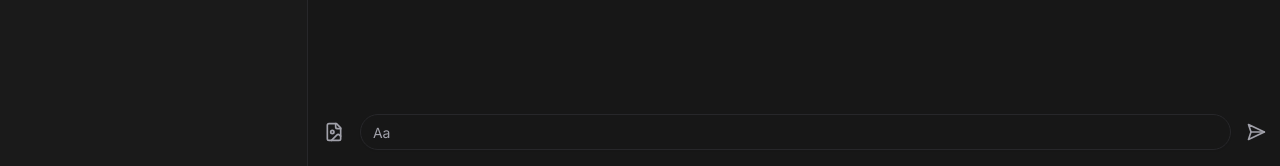
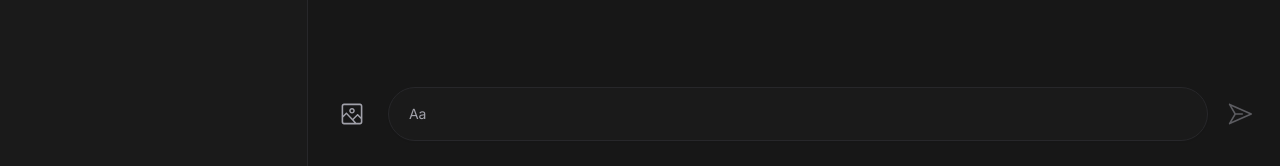
Before and after one commit to jakobhoeg/nextjs-ollama-llm-ui, a Next.js app: page / in a window 1280 px wide. Shown: the part 634-800 px from the top of the page. Built offline with nearby package versions, Linux system fonts and the light colour scheme.

Commit message:
Chat list fix - stays at bottom

```diff
--- a/package.json
+++ b/package.json
@@ -31,6 +31,7 @@
     "react": "^18",
     "react-dom": "^18",
     "react-resizable-panels": "^2.0.3",
+    "react-textarea-autosize": "^8.5.3",
     "tailwind-merge": "^2.2.1",
     "tailwindcss-animate": "^1.0.7"
   },
--- a/src/app/page.tsx
+++ b/src/app/page.tsx
@@ -7,7 +7,7 @@ export default function Home() {
   const { messages, input, handleInputChange, handleSubmit } = useChat();
 
   return (
-    <main className="flex h-screen flex-col items-center justify-between ">
+    <main className="flex h-screen flex-col items-center ">
 
 
       <ChatLayout
--- a/src/components/chat/chat-bottombar.tsx
+++ b/src/components/chat/chat-bottombar.tsx
@@ -6,19 +6,11 @@ import { Popover, PopoverContent, PopoverTrigger } from "../ui/popover";
 import Link from "next/link";
 import { cn } from "@/lib/utils";
 import { Button, buttonVariants } from "../ui/button";
-import {
-  FileImage,
-  Mic,
-  Paperclip,
-  PlusCircle,
-  SendHorizontal,
-  StopCircle,
-  ThumbsUp,
-} from "lucide-react";
+import TextareaAutosize from "react-textarea-autosize";
 import { motion, AnimatePresence } from "framer-motion";
 import { Textarea } from "../ui/textarea";
 import { EmojiPicker } from "../emoji-picker";
-import { StopIcon } from "@radix-ui/react-icons";
+import { ImageIcon, PaperPlaneIcon, StopIcon } from "@radix-ui/react-icons";
 
 export default function ChatBottombar({
   messages,
@@ -53,12 +45,11 @@ export default function ChatBottombar({
   const handleKeyPress = (e: React.KeyboardEvent<HTMLTextAreaElement>) => {
     if (e.key === "Enter" && !e.shiftKey) {
       e.preventDefault();
-      handleSubmit;
     }
   };
 
   return (
-    <div className="p-2 flex justify-between w-full items-center gap-2">
+    <div className="p-4 flex justify-between w-full items-center gap-2">
       <AnimatePresence initial={false}>
         <motion.div
           key="input"
@@ -75,20 +66,19 @@ export default function ChatBottombar({
             },
           }}
         >
-          <form onSubmit={handleSubmit} className="w-full flex relative gap-2">
+          <form onSubmit={handleSubmit} className="w-full items-center flex relative gap-2">
             <div className="flex">
               <Link
                 href="#"
                 className={cn(
                   buttonVariants({ variant: "ghost", size: "icon" }),
-                  "h-9 w-9"
                 )}
               >
-                <FileImage size={20} className="text-muted-foreground" />
+                <ImageIcon className="w-6 h-6 text-muted-foreground" />
               </Link>
             </div>
 
-            <Textarea
+            <TextareaAutosize
               autoComplete="off"
               value={input}
               ref={inputRef}
@@ -96,16 +86,15 @@ export default function ChatBottombar({
               onChange={handleInputChange}
               name="message"
               placeholder="Aa"
-              className=" w-full border rounded-full flex items-center h-9 resize-none overflow-hidden bg-background"
+              className="border-input max-h-20 px-5 py-4 text-sm shadow-sm placeholder:text-muted-foreground focus-visible:outline-none focus-visible:ring-1 focus-visible:ring-ring disabled:cursor-not-allowed disabled:opacity-50 w-full border rounded-full flex items-center h-11 resize-none overflow-hidden bg-card/40"
             />
-
               {!isLoading ? (
-                <Button variant="ghost" size="icon" type="submit" disabled={isLoading}>
-                <SendHorizontal size={20} className="text-muted-foreground" />
+                <Button variant="ghost" size="icon" type="submit" disabled={isLoading || !input.trim()}>
+                <PaperPlaneIcon className=" w-6 h-6 text-muted-foreground" />
               </Button>
               ) : (
                 <Button variant="ghost" size="icon" onClick={stop} >
-              <StopIcon className="w-4 h-4 text-muted-foreground" />
+              <StopIcon className="w-6 h-6  text-muted-foreground" />
             </Button>
               )}
 
--- a/src/components/chat/chat-list.tsx
+++ b/src/components/chat/chat-list.tsx
@@ -12,7 +12,7 @@ export default function ChatList({ messages, input, handleInputChange, handleSub
   const scrollToBottom = () => {
     const lastMessage = messagesContainerRef.current?.lastElementChild as HTMLElement;
     if (lastMessage) {
-      lastMessage.scrollIntoView({  });
+      lastMessage.scrollIntoView({ behavior: "smooth", block: "end"});
     }
   };
 
@@ -20,19 +20,20 @@ export default function ChatList({ messages, input, handleInputChange, handleSub
     scrollToBottom();
   }, [messages]);
 
+
   return (
-    <div className="w-full overflow-y-auto overflow-x-hidden h-full flex flex-col">
+    <div className="w-full overflow-y-scroll overflow-x-hidden h-full justify-end">
       <div
         ref={messagesContainerRef}
-        className="w-full flex flex-col min-h-full"
+        className="w-full flex flex-col overflow-x-hidden overflow-y-hidden min-h-full justify-end"
       >
-        {messages?.map((message, index) => (
+        {messages.map((message, index) => (
           <motion.div
             key={index}
             layout="position"
             initial={{ opacity: 0, scale: 1, y: 50, x: 0 }}
             animate={{ opacity: 1, scale: 1, y: 0, x: 0 }}
-            exit={{ opacity: 0, scale: 1, y: 1, x: 0 }}
+            exit={{ opacity: 0, scale: 1, y: 50, x: 0 }}
             transition={{
               opacity: { duration: 0.1 },
               layout: {
@@ -52,11 +53,11 @@ export default function ChatList({ messages, input, handleInputChange, handleSub
           >
             <div className="flex gap-3 items-center">
               {message.role === "user" && (
-                <>
+                <div className="flex items-end gap-2">
                   <span className="bg-accent p-3 rounded-md max-w-2xl">
                     {message.content}
                   </span>
-                  <Avatar className="flex justify-center items-center">
+                  <Avatar className="flex justify-start items-center">
                     <AvatarImage
                       src="/user.jpg"
                       alt="AI"
@@ -65,11 +66,11 @@ export default function ChatList({ messages, input, handleInputChange, handleSub
                       className="object-contain"
                     />
                   </Avatar>
-                </>
+                </div>
               )}
               {message.role === "assistant" && (
-                <>
-                  <Avatar className="flex justify-center items-center">
+                <div className="flex items-end">
+                  <Avatar className="flex justify-start items-center">
                     <AvatarImage
                       src="/ollama.png"
                       alt="AI"
@@ -86,12 +87,12 @@ export default function ChatList({ messages, input, handleInputChange, handleSub
                       </span>
                     )}
                   </span>
-                </>
+                </div>
               )}
             </div>
           </motion.div>
         ))}
       </div>
     </div>
-  )
+  );
 }
--- a/src/components/ui/button.tsx
+++ b/src/components/ui/button.tsx
@@ -24,7 +24,7 @@ const buttonVariants = cva(
         default: "h-9 px-4 py-2",
         sm: "h-8 rounded-md px-3 text-xs",
         lg: "h-10 rounded-md px-8",
-        icon: "h-9 w-9",
+        icon: "h-14 w-14",
       },
     },
     defaultVariants: {
```
Also changed, not shown: 1 other file (tests, documents, lock files or other folders).
